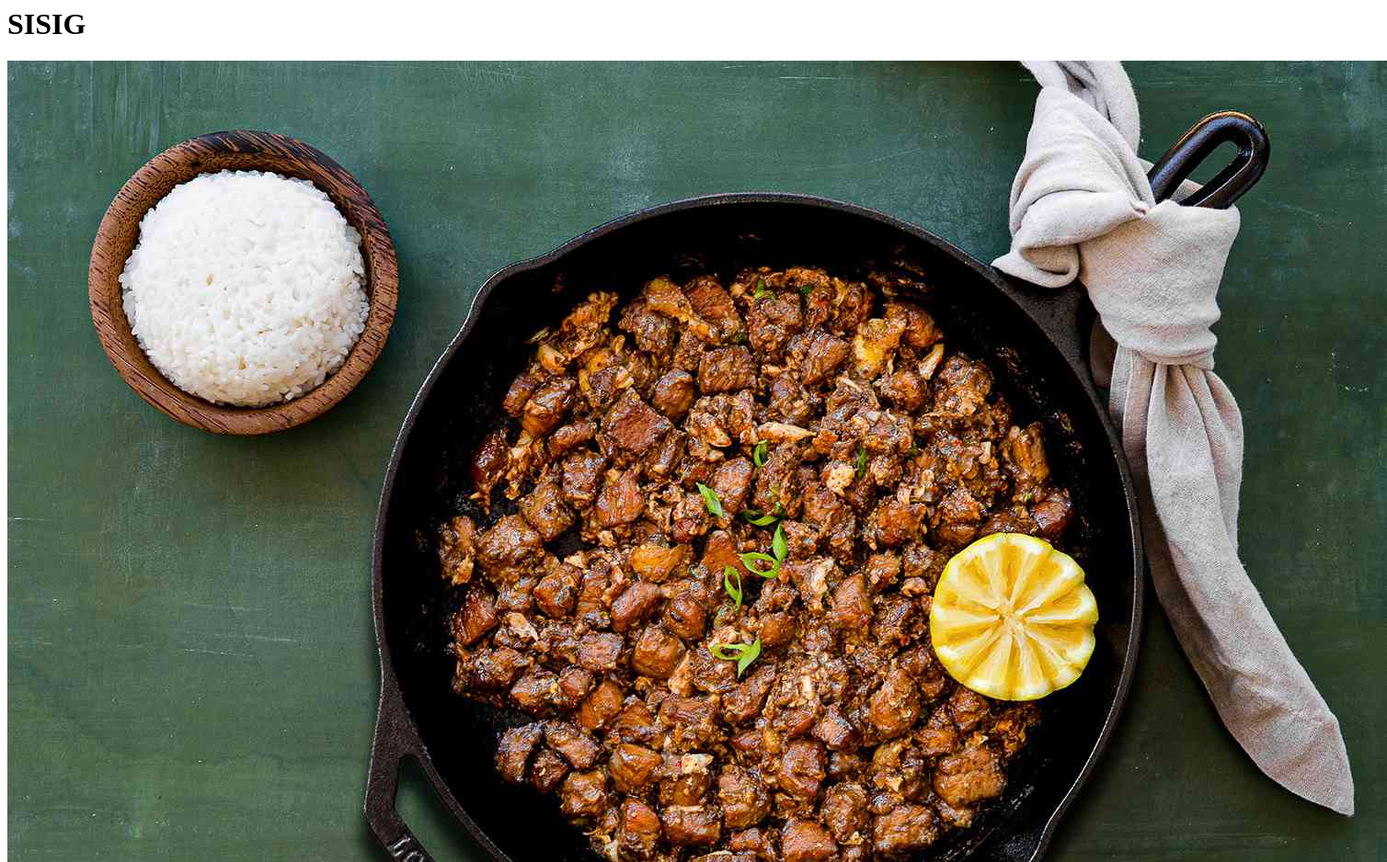
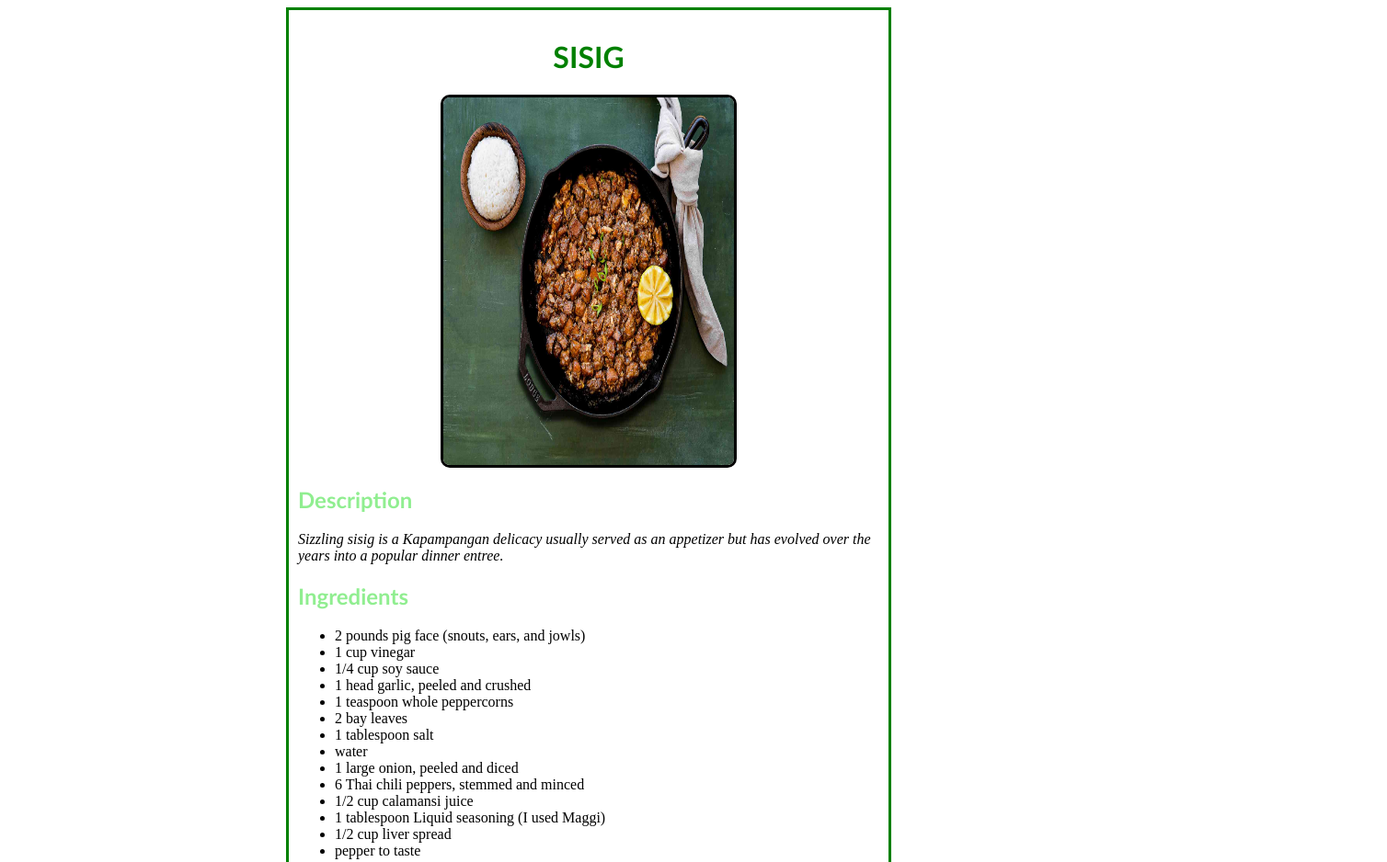
Before and after one commit to erizifo013/odin-recipes, a plain HTML site: page recipes/sisig.html in a window 1280 px wide. Shown: the top 938 px of the page at 92% size, 1508 px wide, since content can reach past the window. Drawn offline with Linux system fonts and the light colour scheme.

Commit message:
Added css to the index.html and recipes

```diff
--- a/recipes/sisig.html
+++ b/recipes/sisig.html
@@ -1,3 +1,5 @@
+<head><link rel="stylesheet" href="styles.css"></head>
+<div class="center">
 <h1>SISIG</h1>
 <img src="./images/sisig.jpg" alt="Sisig">
 <h2>Description</h2>
@@ -10,7 +12,7 @@
     <li>1/4 cup soy sauce</li>
     <li>1 head garlic, peeled and crushed</li>
     <li>1 teaspoon whole peppercorns</li>
-    <li>>2 bay leaves</li>
+    <li>2 bay leaves</li>
     <li>1 tablespoon salt</li>
     <li>water</li>
     <li>1 large onion, peeled and diced</li>
@@ -34,3 +36,4 @@
     <li>And liver spread and gently stir to combine. Season with salt and pepper to taste.</li>
     <li>To serve, transfer to sizzling hot plates.</li>
 </ol>
+</div>
--- /dev/null
+++ b/recipes/styles.css
@@ -0,0 +1,34 @@
+img {
+    width:400px;
+    height:400px;
+    display: block;
+    margin-left: auto;
+    margin-right: auto;
+    width: 50%;
+    border-color: black;
+    border-style: solid;
+    border-radius: 10px;
+}
+
+h1 {
+    font-weight: bold;
+    color:green;
+    font-family:'Gill Sans', 'Gill Sans MT', Calibri, 'Trebuchet MS', sans-serif;
+    text-align: center;
+
+}
+h2 {
+    color: lightgreen;
+    font-family:'Gill Sans', 'Gill Sans MT', Calibri, 'Trebuchet MS', sans-serif
+}
+
+p {
+    font-style: italic;
+}
+.center {
+    margin: auto;
+    width: 50%;
+    border: 3px solid green;
+    padding: 10px;
+    background-color: white;
+}
--- /dev/null
+++ b/styles.css
@@ -0,0 +1,21 @@
+.center {
+    margin: auto;
+    width: 75%;
+
+    padding: 10px;
+    background-color: white;
+}
+h1 {
+    text-align:center;
+}
+.image-container{
+    margin: auto;
+
+    padding: 10px;
+    background-color: white;
+}
+
+img {
+    width: 33%;
+    height: 400px;
+}
```
Also changed, not shown: index.html (+10 -3 lines), recipes/lumpia.html (+5 -1 lines), recipes/spaghetti.html (+3 -0 lines).
